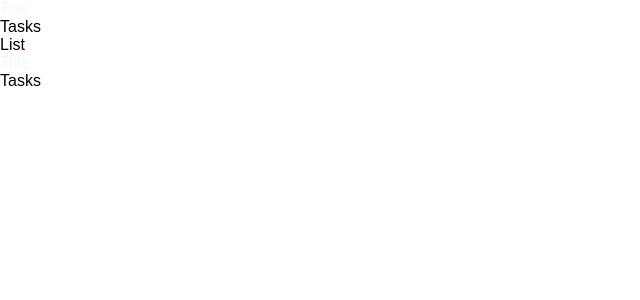
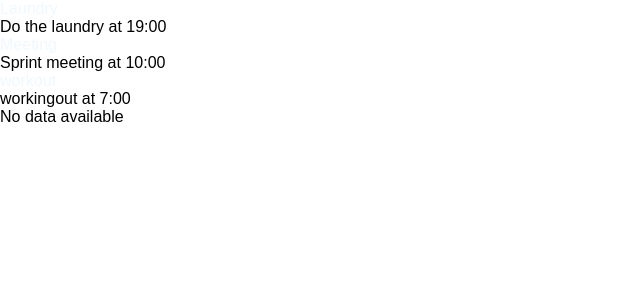
Before and after one commit to madhuriprao/Personal-task-tracker, a React (Create React App) app: page / in a window 1280 px wide. Shown: the top 300 px of the page, without its empty margins (0-640 px from the left). Built offline with nearby package versions, Linux system fonts and the light colour scheme.

Commit message:
added mock data and maped them to list.js
q

```diff
--- a/src/App.js
+++ b/src/App.js
@@ -1,5 +1,6 @@
 import Home from "./components/Home";
 import Item from "./components/Item";
+
 
 function App() {
   return (
--- a/src/components/Home.js
+++ b/src/components/Home.js
@@ -1,15 +1,17 @@
-import Item from "./Item";
+import { useState } from "react";
 import List from "./List";
+import todoData from "../data/Todo"
 
-const Home =()=>{
+
+const Home = () => {
+
+const [todo, setTodo] = useState(todoData);
     return(
         <div>
-
-        <Item/>
-        <List/>
-
+            <List todo={todo}/>
         </div>
 
     )
+
 }
 export default Home;
--- a/src/components/Item.js
+++ b/src/components/Item.js
@@ -1,14 +1,17 @@
 import { useState} from "react";
 
-const Item =()=>{
-    const [title, settitle]=useState("Title");
-    const [task, setTask]=useState("Tasks");
-
+const Item = ({todo}) => {   //  Check if the todo prop is an object before accessing properties
 
     return(
         <div className="todo-card">
-            <div className="title">{title}</div>
-            <div className="task">{task}</div>
+            { todo ? (
+                <>
+            <div className="title">{todo.title}</div>
+            <div className="task">{todo.task}</div>
+            </>
+            ) : (
+                <div>No data available</div>
+            )}
         </div>
     )
 }
--- a/src/components/List.js
+++ b/src/components/List.js
@@ -1,7 +1,14 @@
-const List =() => {
+import Item from "./Item";
+
+const List =({todo}) => {
     return(
-        <div>List</div>
-    )
+        <div className="todo-list">
+            {todo.map((item) => (
+                <Item key ={item.id} todo={item}/> //creating a uniq key and passing the prop todo which will be equal to item
+            ))}
+        </div>
+  )
+
 }
 
 export default List;
--- a/src/data/Todo.js
+++ b/src/data/Todo.js
@@ -1,4 +1,4 @@
-const todoData = [
+const todoData = [ //some mock data
     {
         id : 1,
         title:"Laundry",
@@ -20,4 +20,6 @@
         day:"Monday",
         done:false
     },
-]
+];
+
+export default todoData;
```
